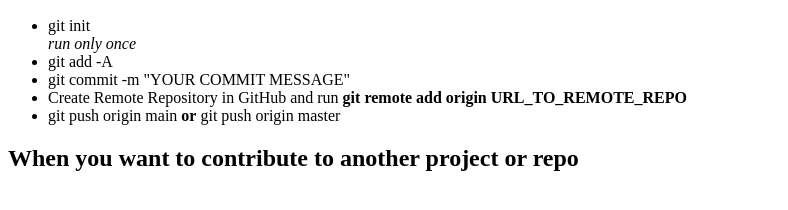
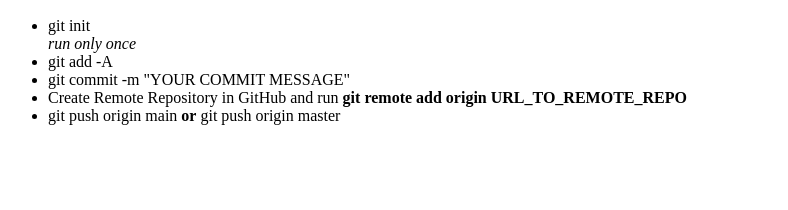
Before and after one commit to bvongkhily/unlv-github-tutorial, a plain HTML site: page index.html in a window 1280 px wide. Shown: the part 110-320 px from the top of the page, without its empty margins (0-788 px from the left). Drawn offline with Linux system fonts and the light colour scheme.

```diff
--- a/index.html
+++ b/index.html
@@ -16,7 +16,7 @@
         <li>Create Remote Repository in GitHub and run <b>git remote add origin URL_TO_REMOTE_REPO</b></li>
         <li>git push origin main <strong>or</strong> git push origin master</li>
     </ul>
-    <h2>When you want to contribute to another project or repo</h2>
+
     <script src="./script.js"></script>
 </body>
 </html>
```
